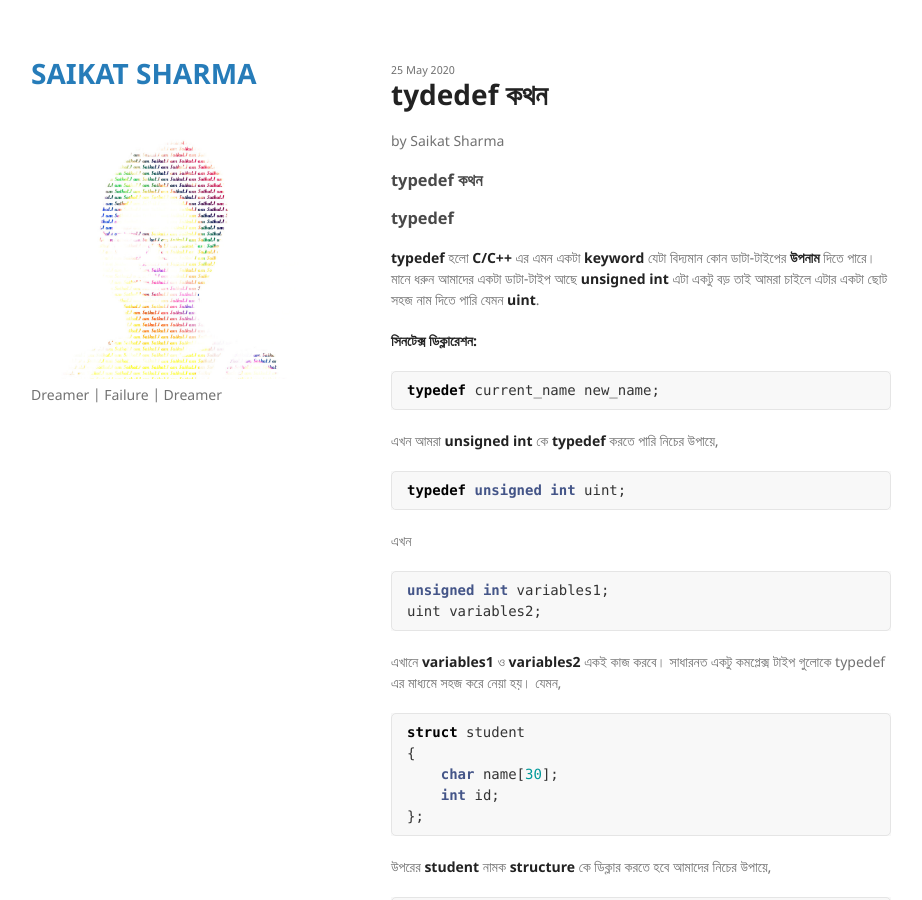
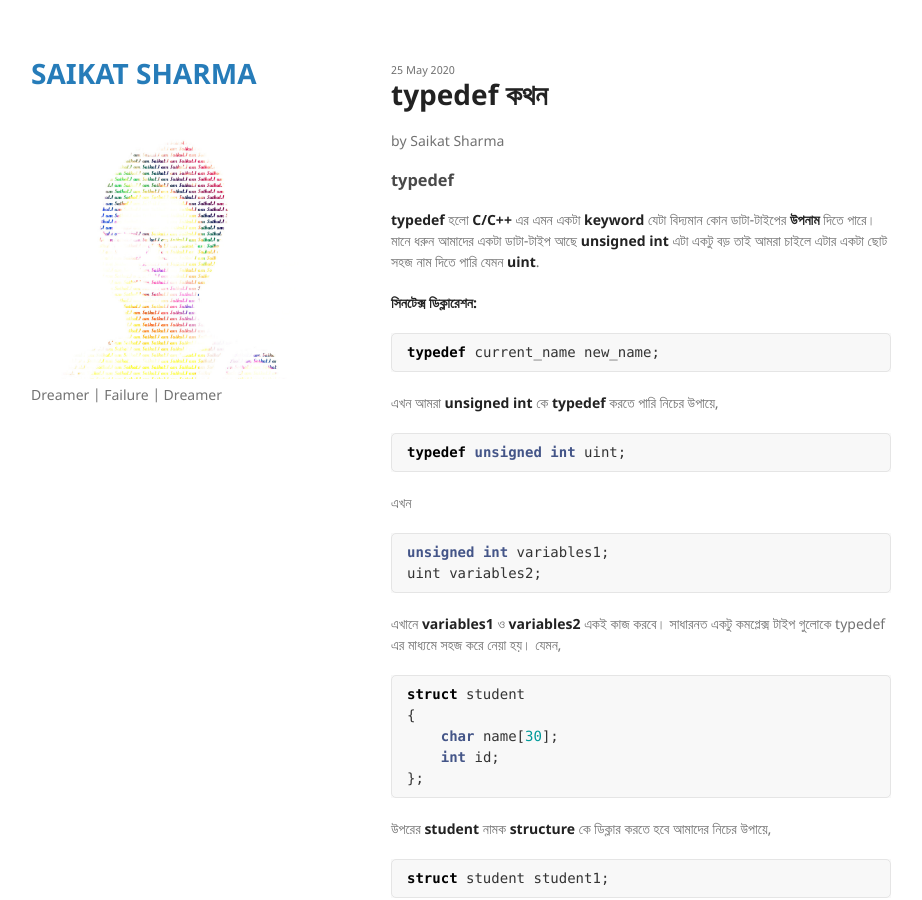
Before and after one commit to Saikat-S/Saikat-S.github.io, a Jekyll site: the page built from _posts/2020-05-25-What-is-typedef.md, in a window 1280 px wide and 900 px high. Shown: the whole window, without its empty margins (179-1101 px from the left). Built offline with Jekyll 4.4.1, drawn with Linux system fonts in a browser that asks for light colours.

Commit message:
edited what-is_typedef.md

```diff
--- a/_posts/2020-05-25-What-is-typedef.md
+++ b/_posts/2020-05-25-What-is-typedef.md
@@ -1,11 +1,10 @@
 ---
 layout: post
-title: tydedef কথন
+title: typedef কথন
 author: Saikat Sharma
 tags: c, c++, typedef
 ---
 
-### typedef কথন
 ### typedef
 **typedef** হলো **C/C++** এর এমন একটা **keyword** যেটা বিদ্যমান কোন ডাটা-টাইপের **উপনাম** দিতে পারে। মানে ধরুন আমাদের একটা ডাটা-টাইপ আছে **unsigned int** এটা একটু  বড় তাই আমরা চাইলে এটার একটা ছোট সহজ নাম দিতে পারি যেমন **uint**.
 
```
Also changed, not shown: 1 other file.
